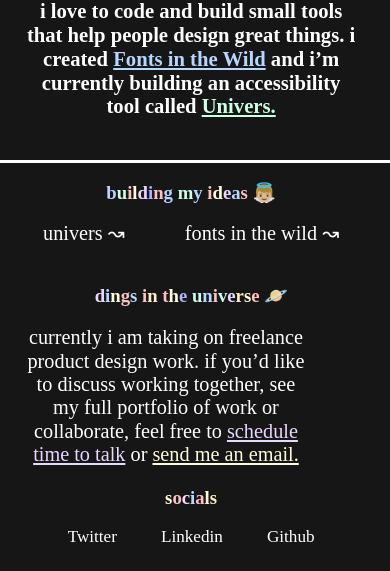
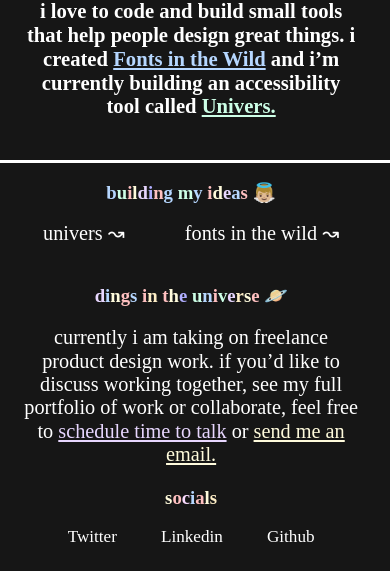
Before and after one commit to meghanmartin995/meghanproduct, a website built with Parcel: page index.html in a window 390 px wide. Shown: the part 363-934 px from the top of the page. Built offline with nearby package versions, Linux system fonts and the light colour scheme; a web font is replaced by a local one.

Commit message:
fixes padding

```diff
--- a/css/main.css
+++ b/css/main.css
@@ -150,6 +150,9 @@
   }
   .info {
     padding-bottom: 24px;
+  }
+  .currently {
+    padding-right: 0;
   }
 }
 
```
